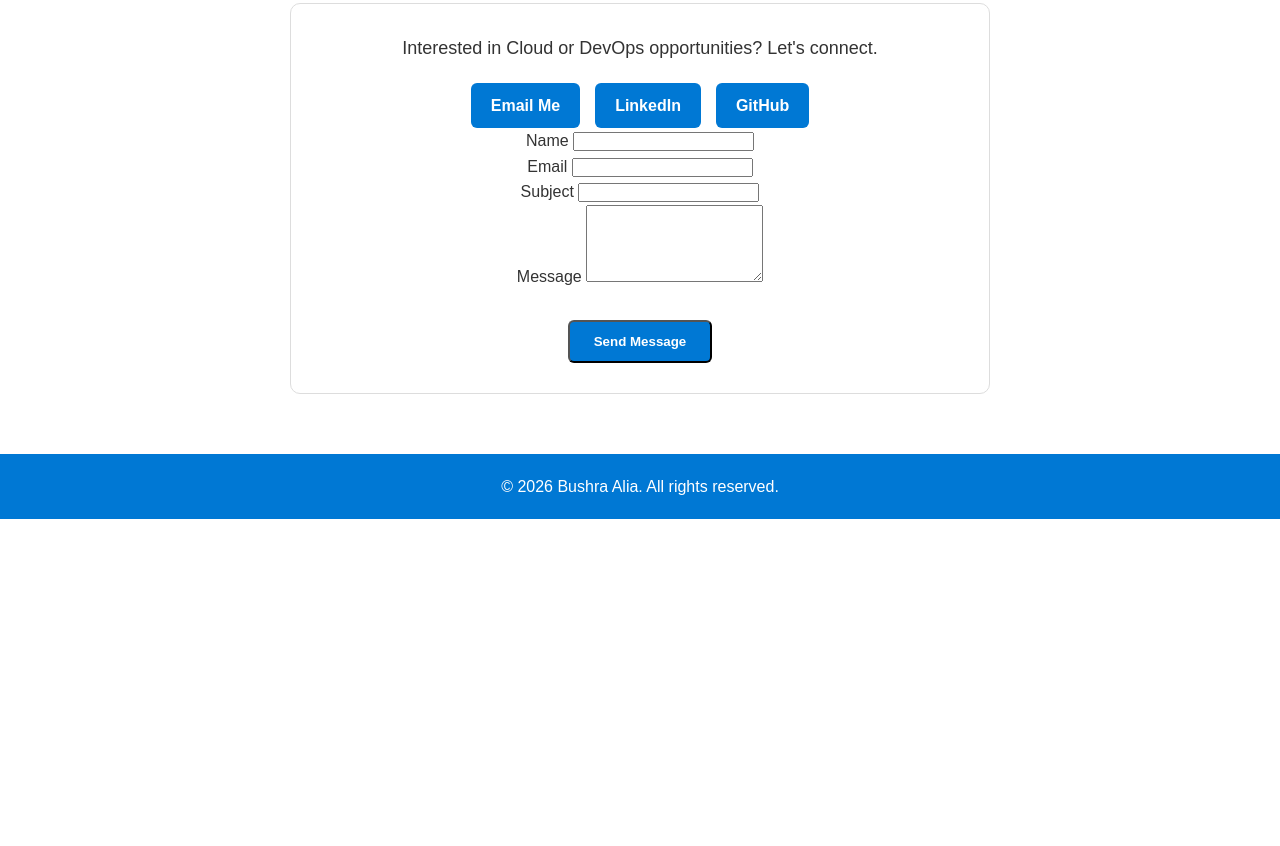
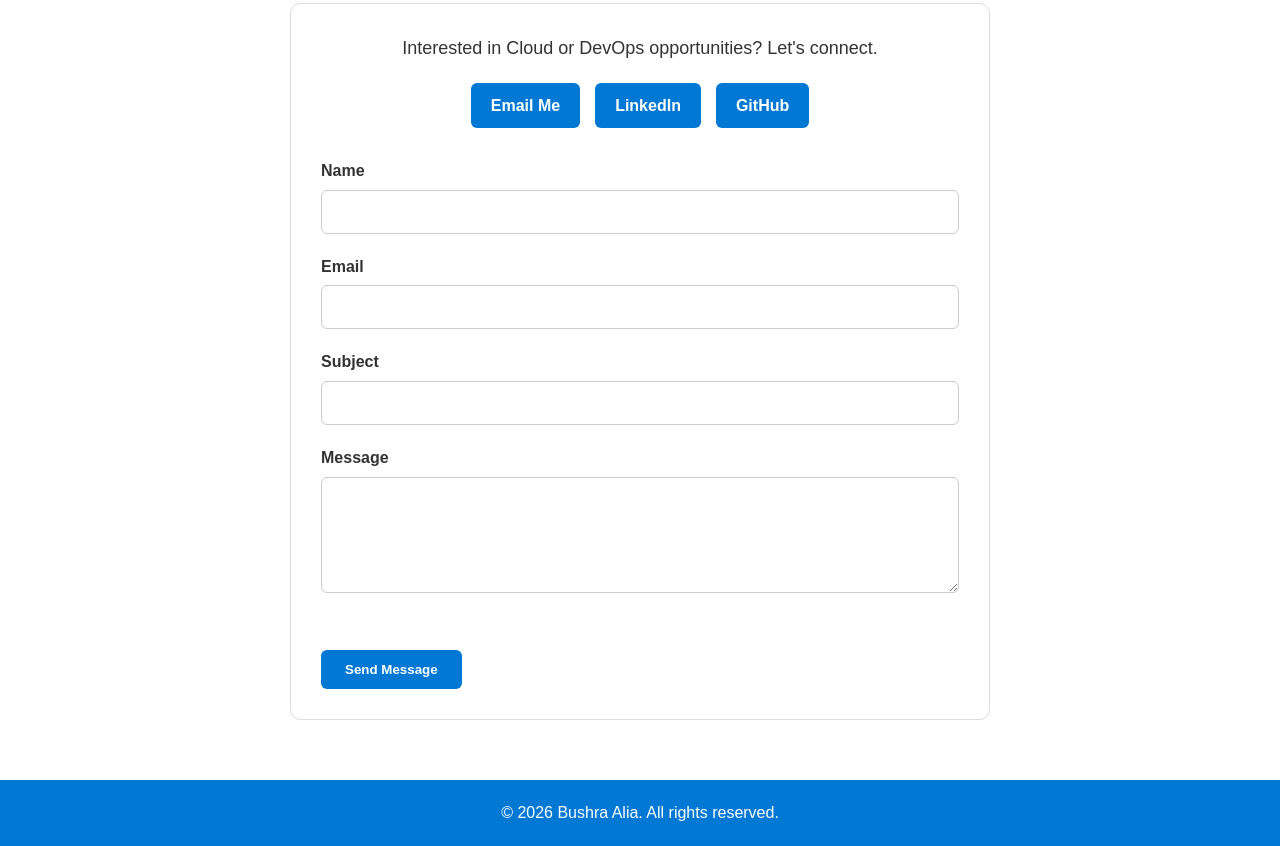
Before and after one commit to zitayyab17-afk/azure-cloud-portfolio, a plain HTML site: page website/index.html in a window 1280 px wide. Shown: the part 2279-3125 px from the top of the page. Before the commit the page ends 2798 px from the top, so only its background shows below. Drawn offline with Linux system fonts and the light colour scheme.

Commit message:
styling contact form

```diff
--- a/website/style.css
+++ b/website/style.css
@@ -181,3 +181,36 @@ footer {
 .contact-links a:hover {
     background-color: #005A9E;
 }
+#contact-form {
+    margin-top: 30px;
+    text-align: left;
+}
+
+.form-group {
+    margin-bottom: 20px;
+}
+
+.form-group label {
+    display: block;
+    margin-bottom: 6px;
+    font-weight: bold;
+}
+
+.form-group input,
+.form-group textarea {
+    width: 100%;
+    padding: 12px;
+    border: 1px solid #ccc;
+    border-radius: 6px;
+    font-family: inherit;
+    font-size: 16px;
+}
+
+.form-group textarea {
+    resize: vertical;
+}
+
+#contact-form .btn {
+    border: none;
+    cursor: pointer;
+}
```
